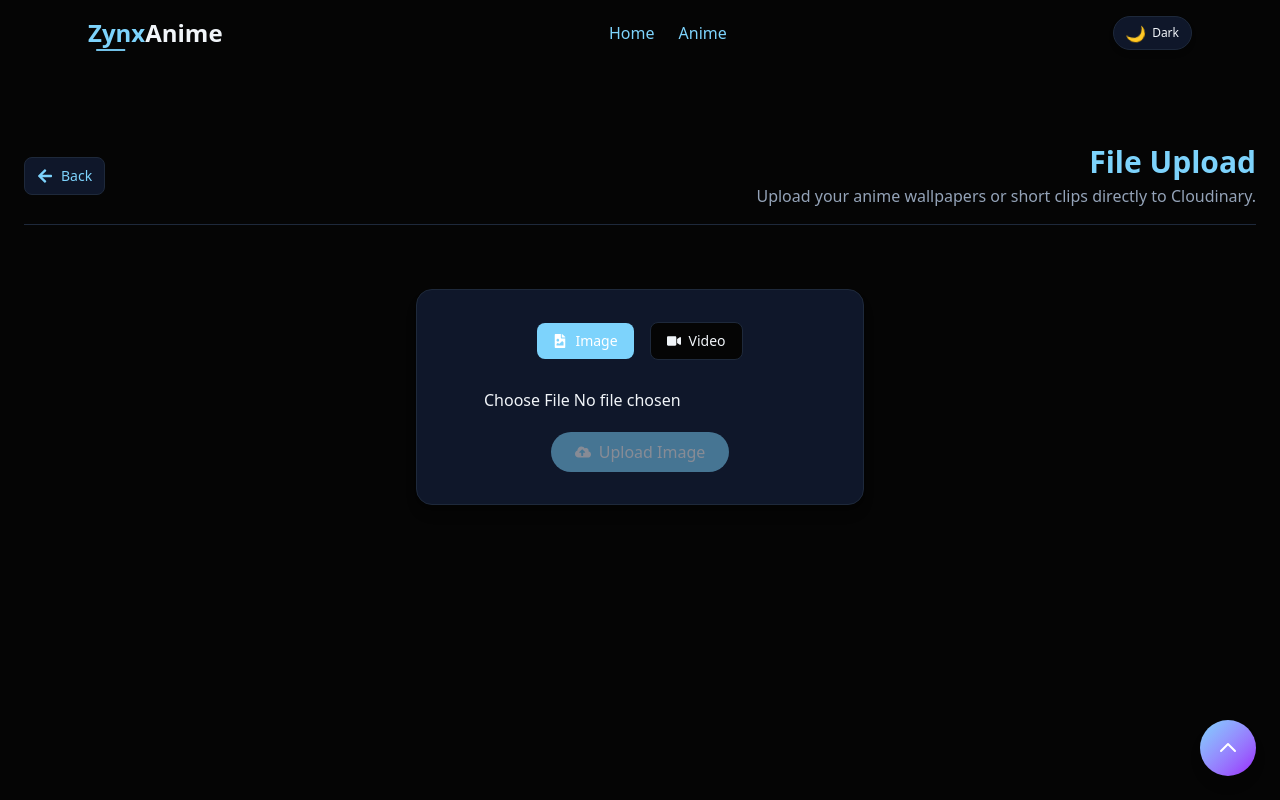
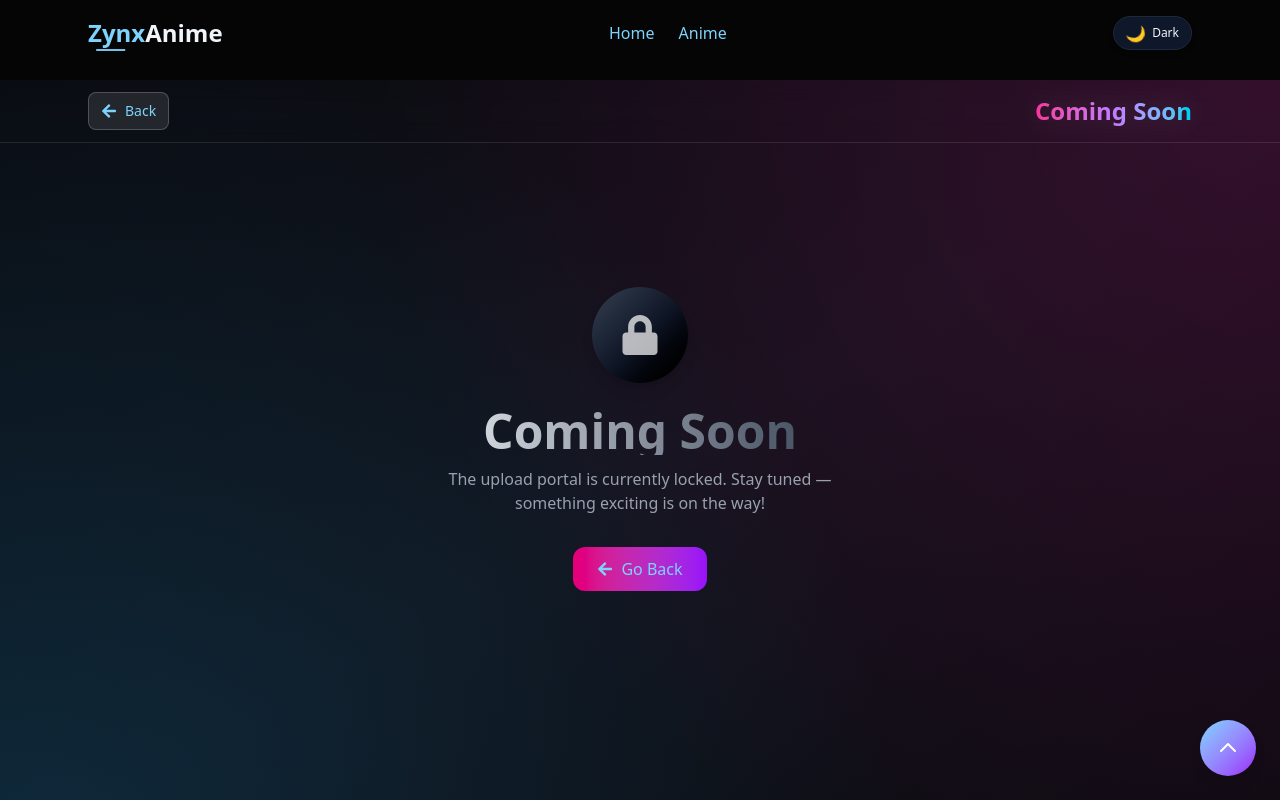
Before and after one commit to tushar-kant/zynx-a, a Next.js app: page /fileupload in a window 1280 px wide. Shown: the top 800 px of the page. Built offline with nearby package versions, Linux system fonts and the light colour scheme.

Commit message:
ui issues fix

```diff
--- a/app/fileupload/page.tsx
+++ b/app/fileupload/page.tsx
@@ -1,38 +1,84 @@
 "use client";
 
+import { useState } from "react";
 import UploadForm from "@/components/UploadForm";
 import Link from "next/link";
-import { FaArrowLeft } from "react-icons/fa";
+import { FaArrowLeft, FaCloudUploadAlt, FaLock } from "react-icons/fa";
 
 export default function FileUploadPage() {
+  // 🔹 Toggle this variable: 1 = show upload; 0 = show "Coming Soon"
+  const uploadEnabled = 0;
+
   return (
-    <main className="min-h-screen bg-[var(--background)] text-[var(--foreground)] px-4 sm:px-6 py-16 transition-colors duration-300">
-      {/* ✅ Top Bar */}
-      <div className="flex flex-col sm:flex-row items-center justify-between border-b border-[var(--border)] pb-4 mb-10">
+    <main className="relative min-h-screen bg-gradient-to-br from-[#0a0a0f] via-[#11121a] to-[#0a0a0f] text-white overflow-hidden">
+      {/* 🔹 Animated Background Glow */}
+      <div className="absolute inset-0 bg-[radial-gradient(circle_at_top_right,rgba(255,0,150,0.15),transparent_60%),radial-gradient(circle_at_bottom_left,rgba(0,180,255,0.15),transparent_60%)] animate-pulse-slow"></div>
+
+      {/* 🔹 Top Navigation Bar */}
+      <header className="sticky top-0 z-20 w-full border-b border-white/10 backdrop-blur-md">
+        <div className="max-w-6xl mx-auto flex items-center justify-between px-4 py-3 sm:px-6">
           <Link
             href="/"
-          className="flex items-center gap-2 bg-[var(--card)] border border-[var(--border)] px-3 py-2 rounded-lg text-sm hover:bg-[var(--accent)] hover:text-white transition"
-          title="Go Back"
+            className="flex items-center gap-2 bg-white/10 border border-white/20 px-3 py-2 rounded-lg text-sm hover:bg-[var(--accent)] hover:text-white transition active:scale-95"
           >
             <FaArrowLeft className="w-4 h-4" />
             <span>Back</span>
           </Link>
 
-        <div className="text-center sm:text-right mt-4 sm:mt-0">
-          <h1 className="text-3xl font-extrabold text-[var(--accent)]">
-            File Upload
+          <h1 className="text-xl sm:text-2xl font-extrabold bg-gradient-to-r from-pink-500 via-purple-400 to-cyan-400 bg-clip-text text-transparent drop-shadow-[0_0_15px_rgba(255,255,255,0.15)]">
+            {uploadEnabled ? "Upload Portal" : "Coming Soon"}
           </h1>
-          <p className="text-[var(--muted)] text-sm sm:text-base mt-1">
-            Upload your anime wallpapers or short clips directly to Cloudinary.
+        </div>
+      </header>
+
+      {/* 🔹 Main Content */}
+      <section className="relative flex flex-col items-center justify-center text-center px-4 py-16 sm:py-20">
+        {uploadEnabled ? (
+          <>
+            {/* 🌸 Upload Header */}
+            <div className="mb-10 flex flex-col items-center">
+              <div className="w-20 h-20 flex items-center justify-center rounded-full bg-gradient-to-br from-pink-500 via-purple-500 to-blue-500 text-white shadow-lg animate-float">
+                <FaCloudUploadAlt className="w-10 h-10" />
+              </div>
+              <h2 className="mt-4 text-3xl sm:text-4xl font-extrabold text-transparent bg-clip-text bg-gradient-to-r from-pink-500 to-cyan-400">
+                Upload Your Anime Wallpaper
+              </h2>
+              <p className="text-sm sm:text-base text-gray-400 mt-2 max-w-md">
+                Share your favorite anime wallpapers or short video clips directly to Cloudinary. Supported: JPG, PNG, MP4, WEBM.
               </p>
             </div>
+
+            {/* 🌸 Upload Card */}
+            <div className="w-full max-w-md sm:max-w-lg bg-white/5 backdrop-blur-md border border-white/10 rounded-2xl shadow-[0_0_40px_-10px_rgba(255,0,150,0.3)] p-6 sm:p-8 transition-all hover:shadow-[0_0_60px_-10px_rgba(255,0,200,0.4)]">
+              <UploadForm />
+            </div>
+          </>
+        ) : (
+          <>
+            {/* 🌙 Coming Soon Section */}
+            <div className="flex flex-col items-center justify-center mt-16">
+              <div className="w-24 h-24 flex items-center justify-center rounded-full bg-gradient-to-br from-gray-700 via-gray-900 to-black text-white shadow-lg animate-float">
+                <FaLock className="w-10 h-10 opacity-70" />
               </div>
 
-      {/* ✅ Upload Form Section */}
-      <section className="flex justify-center items-center">
-        <div className="w-full max-w-lg">
-          <UploadForm />
+              <h2 className="mt-6 text-4xl sm:text-5xl font-bold text-transparent bg-clip-text bg-gradient-to-r from-gray-300 to-gray-600">
+                Coming Soon
+              </h2>
+
+              <p className="mt-3 text-gray-400 max-w-sm text-sm sm:text-base">
+                The upload portal is currently locked. Stay tuned — something exciting is on the way!
+              </p>
+
+              <Link
+                href="/"
+                className="mt-8 inline-flex items-center gap-2 px-6 py-2.5 rounded-xl text-sm sm:text-base font-medium text-white bg-gradient-to-r from-pink-600 to-purple-600 hover:brightness-110 active:scale-95 transition"
+              >
+                <FaArrowLeft className="w-4 h-4" />
+                Go Back
+              </Link>
             </div>
+          </>
+        )}
       </section>
     </main>
   );
--- a/components/Home/HeroSection.tsx
+++ b/components/Home/HeroSection.tsx
@@ -158,14 +158,14 @@ export default function HeroSection() {
               </Link>
               <span className="text-[var(--muted)]">|</span>
               <Link
-                href="/anime"
+                href="/shop"
                 className={`px-5 py-2 rounded-full text-sm font-medium transition-all duration-300 ${
                   isLive
                     ? "bg-gradient-to-r from-[var(--accent)] to-purple-600 text-white shadow-[0_0_12px_var(--accent)]"
                     : "text-[var(--muted)] hover:text-[var(--accent)]"
                 }`}
               >
-                /anime
+                /shop
               </Link>
             </div>
           </div>
--- a/components/ThemeToggle/ThemeToggle.tsx
+++ b/components/ThemeToggle/ThemeToggle.tsx
@@ -5,7 +5,6 @@ import { useEffect, useState } from "react";
 const themes = [
   { id: "light", icon: "☀️", label: "Light" },
   { id: "dark", icon: "🌙", label: "Dark" },
-  { id: "cyber", icon: "💠", label: "Cyber" },
   { id: "sakura", icon: "🌸", label: "Sakura" },
   { id: "violet", icon: "💜", label: "Violet" },
   { id: "ember", icon: "🔥", label: "Ember" },
@@ -19,6 +18,8 @@ const themes = [
   { id: "monochrome", icon: "🎭", label: "Monochrome" },
   { id: "tropical", icon: "🌺", label: "Tropical" },
   { id: "retro", icon: "👾", label: "Retro" },
+    { id: "cyber", icon: "💠", label: "Cyber" },
+
 ];
 
 export default function ThemeToggle() {
--- a/components/UploadForm.tsx
+++ b/components/UploadForm.tsx
@@ -1,6 +1,11 @@
 "use client";
 import { useState } from "react";
-import { FaCloudUploadAlt, FaFileImage, FaVideo } from "react-icons/fa";
+import {
+  FaCloudUploadAlt,
+  FaFileImage,
+  FaVideo,
+  FaCheckCircle,
+} from "react-icons/fa";
 
 export default function UploadForm() {
   const [file, setFile] = useState<File | null>(null);
@@ -17,7 +22,6 @@ export default function UploadForm() {
     const formData = new FormData();
     formData.append("file", file);
 
-    // ✅ Call correct endpoint
     const endpoint =
       uploadType === "image" ? "/api/upload/image" : "/api/upload/video";
 
@@ -32,7 +36,8 @@ export default function UploadForm() {
 
       if (data.secure_url) {
         setUploadedUrl(data.secure_url);
-        alert("Upload successful ✅");
+        setPreviewUrl(null);
+        setFile(null);
       } else {
         alert("Upload failed ❌");
       }
@@ -46,104 +51,113 @@ export default function UploadForm() {
   const handleFileChange = (e: React.ChangeEvent<HTMLInputElement>) => {
     const selected = e.target.files?.[0];
     setFile(selected || null);
-    if (selected) {
-      setPreviewUrl(URL.createObjectURL(selected));
-    }
+    if (selected) setPreviewUrl(URL.createObjectURL(selected));
   };
 
   return (
-    <div className="p-6 text-center">
+    <div className="w-full">
       <form
         onSubmit={handleUpload}
-        className="flex flex-col items-center gap-5 border border-[var(--border)] p-8 rounded-2xl bg-[var(--card)] shadow-lg max-w-md mx-auto"
+        className="flex flex-col items-center gap-6 border border-white/10 p-6 sm:p-8 rounded-2xl bg-white/5 backdrop-blur-md shadow-[0_0_35px_-10px_rgba(255,0,150,0.4)] transition-all duration-300 hover:shadow-[0_0_45px_-5px_rgba(255,0,200,0.5)]"
       >
         {/* Upload Type Selector */}
-        <div className="flex items-center justify-center gap-4 mb-2">
+        <div className="flex items-center justify-center gap-3 sm:gap-6 mb-2 flex-wrap">
+          {[
+            { type: "image", label: "Image", icon: <FaFileImage /> },
+            { type: "video", label: "Video", icon: <FaVideo /> },
+          ].map(({ type, label, icon }) => (
             <button
+              key={type}
               type="button"
               onClick={() => {
-              setUploadType("image");
+                setUploadType(type as "image" | "video");
                 setPreviewUrl(null);
                 setFile(null);
               }}
-            className={`flex items-center gap-2 px-4 py-2 rounded-lg text-sm font-medium transition ${
-              uploadType === "image"
-                ? "bg-[var(--accent)] text-white"
-                : "bg-[var(--background)] border border-[var(--border)] text-[var(--foreground)] hover:bg-[var(--accent)] hover:text-white"
+              className={`flex items-center gap-2 px-5 py-2.5 sm:px-6 sm:py-3 rounded-xl font-medium text-sm sm:text-base transition-all duration-200 ${
+                uploadType === type
+                  ? "bg-gradient-to-r from-pink-600 to-purple-600 text-white shadow-lg scale-105"
+                  : "bg-white/10 text-gray-300 border border-white/10 hover:bg-white/20 hover:scale-105"
               }`}
             >
-            <FaFileImage /> Image
+              {icon} {label}
             </button>
-          <button
-            type="button"
-            onClick={() => {
-              setUploadType("video");
-              setPreviewUrl(null);
-              setFile(null);
-            }}
-            className={`flex items-center gap-2 px-4 py-2 rounded-lg text-sm font-medium transition ${
-              uploadType === "video"
-                ? "bg-[var(--accent)] text-white"
-                : "bg-[var(--background)] border border-[var(--border)] text-[var(--foreground)] hover:bg-[var(--accent)] hover:text-white"
-            }`}
-          >
-            <FaVideo /> Video
-          </button>
+          ))}
         </div>
 
         {/* File Input */}
+        <label className="w-full max-w-xs sm:max-w-sm flex flex-col items-center justify-center border-2 border-dashed border-white/20 rounded-2xl p-6 cursor-pointer hover:border-pink-500/50 hover:bg-white/5 transition">
+          <FaCloudUploadAlt className="w-10 h-10 text-[var(--accent)] opacity-80 mb-3" />
+          <span className="text-sm text-gray-400">
+            {file ? file.name : "Click to choose file"}
+          </span>
           <input
             type="file"
             accept={uploadType === "image" ? "image/*" : "video/*"}
             onChange={handleFileChange}
-          className="cursor-pointer text-[var(--foreground)]"
+            className="hidden"
           />
+        </label>
 
         {/* Upload Button */}
         <button
           type="submit"
           disabled={loading || !file}
-          className="flex items-center justify-center gap-2 bg-[var(--accent)] text-white px-6 py-2 rounded-full hover:bg-[var(--accent-hover)] transition disabled:opacity-50 disabled:cursor-not-allowed"
+          className="w-full sm:w-auto flex items-center justify-center gap-2 px-8 py-3 rounded-full bg-gradient-to-r from-pink-600 to-purple-600 text-white font-semibold shadow-lg hover:brightness-110 active:scale-95 transition disabled:opacity-60 disabled:cursor-not-allowed"
         >
+          {loading ? (
+            <span className="flex items-center gap-2">
+              <span className="w-4 h-4 border-2 border-t-transparent border-white rounded-full animate-spin" />
+              Uploading...
+            </span>
+          ) : (
+            <>
               <FaCloudUploadAlt />
-          {loading ? "Uploading..." : `Upload ${uploadType === "image" ? "Image" : "Video"}`}
+              Upload {uploadType === "image" ? "Image" : "Video"}
+            </>
+          )}
         </button>
       </form>
 
       {/* Preview Section */}
       {previewUrl && (
-        <div className="mt-8">
-          <p className="text-[var(--muted)] mb-2">
+        <div className="mt-10 text-center animate-fadeIn">
+          <p className="text-gray-400 text-sm mb-3">
             Preview ({uploadType.toUpperCase()}):
           </p>
+          <div className="flex justify-center">
             {uploadType === "image" ? (
               <img
                 src={previewUrl}
                 alt="Preview"
-              className="w-64 h-64 object-cover rounded-xl border border-[var(--border)] mx-auto"
+                className="w-64 h-64 sm:w-80 sm:h-80 object-cover rounded-xl border border-white/10 shadow-lg hover:scale-105 transition-transform duration-300"
               />
             ) : (
               <video
                 controls
                 src={previewUrl}
-              className="w-72 h-48 rounded-xl border border-[var(--border)] mx-auto"
+                className="w-72 h-48 sm:w-96 sm:h-60 rounded-xl border border-white/10 shadow-lg hover:scale-105 transition-transform duration-300"
               />
             )}
+          </div>
         </div>
       )}
 
       {/* Uploaded Cloudinary URL */}
       {uploadedUrl && (
-        <div className="mt-6">
-          <p className="text-[var(--muted)] mb-2">Uploaded File URL:</p>
+        <div className="mt-10 text-center animate-fadeIn">
+          <div className="flex flex-col items-center gap-2">
+            <FaCheckCircle className="text-green-500 w-6 h-6 animate-pulse" />
+            <p className="text-gray-400 text-sm">Uploaded Successfully!</p>
             <a
               href={uploadedUrl}
               target="_blank"
               rel="noopener noreferrer"
-            className="break-all text-[var(--accent)] underline hover:text-[var(--accent-hover)]"
+              className="break-all text-pink-400 underline hover:text-pink-300 text-xs sm:text-sm"
             >
               {uploadedUrl}
             </a>
+          </div>
         </div>
       )}
     </div>
```
Also changed, not shown: app/anime/[slug]/[characterSlug]/preview/page.tsx (+98 -35 lines), app/shop/page.tsx (added, +36 -0 lines), components/Home/HomeContent.tsx (+37 -40 lines). Lines whose indentation alone changed are shown as unchanged.
